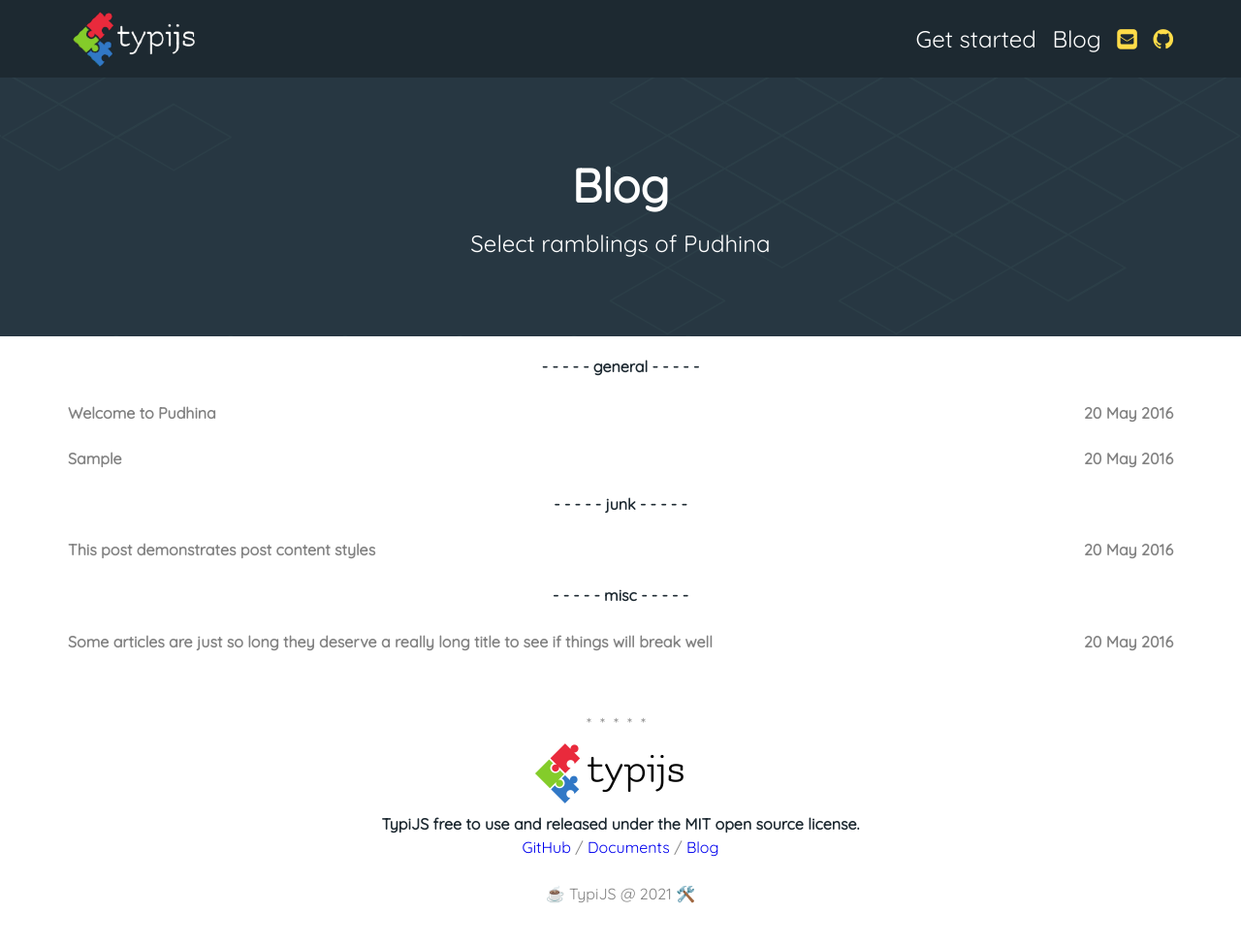
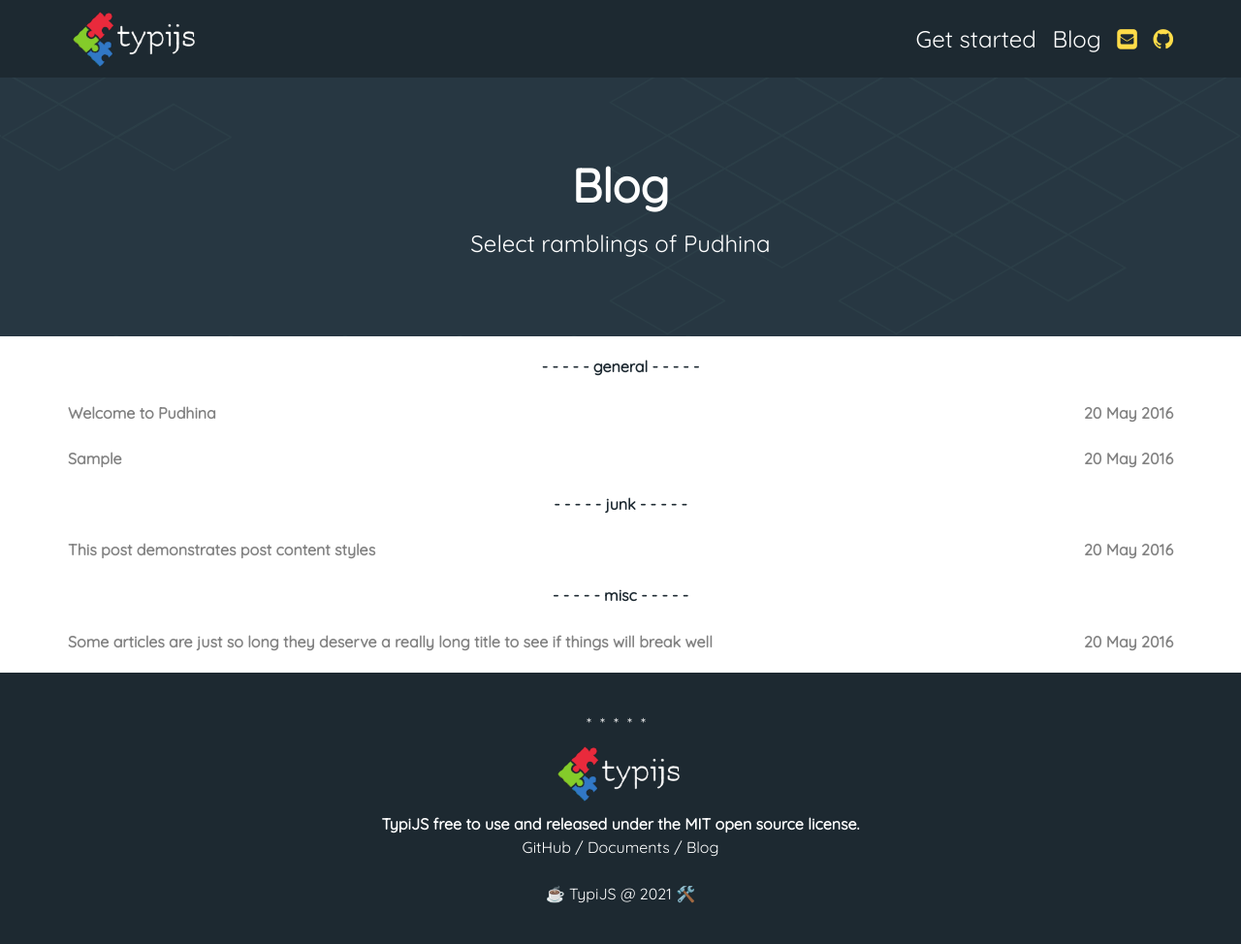
Before and after one commit to typijs/typijs.github.io, a Jekyll site: the page built from blog.md, in a window 1280 px wide. Shown: the whole page at 97% size. Built offline with Jekyll 4.4.1, drawn with Linux system fonts in a browser that asks for light colours.

Commit message:
Update style for footer

```diff
--- a/_includes/page/footer.html
+++ b/_includes/page/footer.html
@@ -1,14 +1,15 @@
-<div class="footer">
+<div class="footer bg-dark">
     <div class="footer__devider">*****</div>
     <div>
-        <img class="m-auto" src="/assets/imgs/typijs-logo-with-text.png" />
+        <img class="m-auto" src="/assets/imgs/logo-small.png" />
     </div>
 
     <div class="footer__text">
-        <strong> TypiJS free to use and released under the MIT open source license. </strong>
+        <strong class="text-white"> TypiJS free to use and released under the MIT open source license. </strong>
         <center>
-            <a href="https://github.com/typijs">GitHub</a> / <a href="https://typijs.github.io/typijs">Documents</a> /
-            <a href="https://typijs.github.io/blog">Blog</a>
+            <a href="https://github.com/typijs/typijs">GitHub</a> / <a
+                href="{{ '/typijs' | prepend: site.baseurl }}">Documents</a> /
+            <a href="{{ '/blog' | prepend: site.baseurl }}">Blog</a>
         </center>
         <br>☕ TypiJS @ 2021 🛠️
     </div>
--- a/index.html
+++ b/index.html
@@ -30,7 +30,7 @@ priority: 0.9
 		</div>
 		<br />
 		<div class="text-center">
-			<a class="btn text-dark" href="https://typijs.github.io/typijs">GET STARTED TUTORIAL <i
+			<a class="btn text-dark" href="{{ '/typijs' | prepend: site.baseurl }}">GET STARTED TUTORIAL <i
 					class="fa fa-arrow-right"></i></a>
 		</div>
 	</div>
```
Also changed, not shown: README.md.
